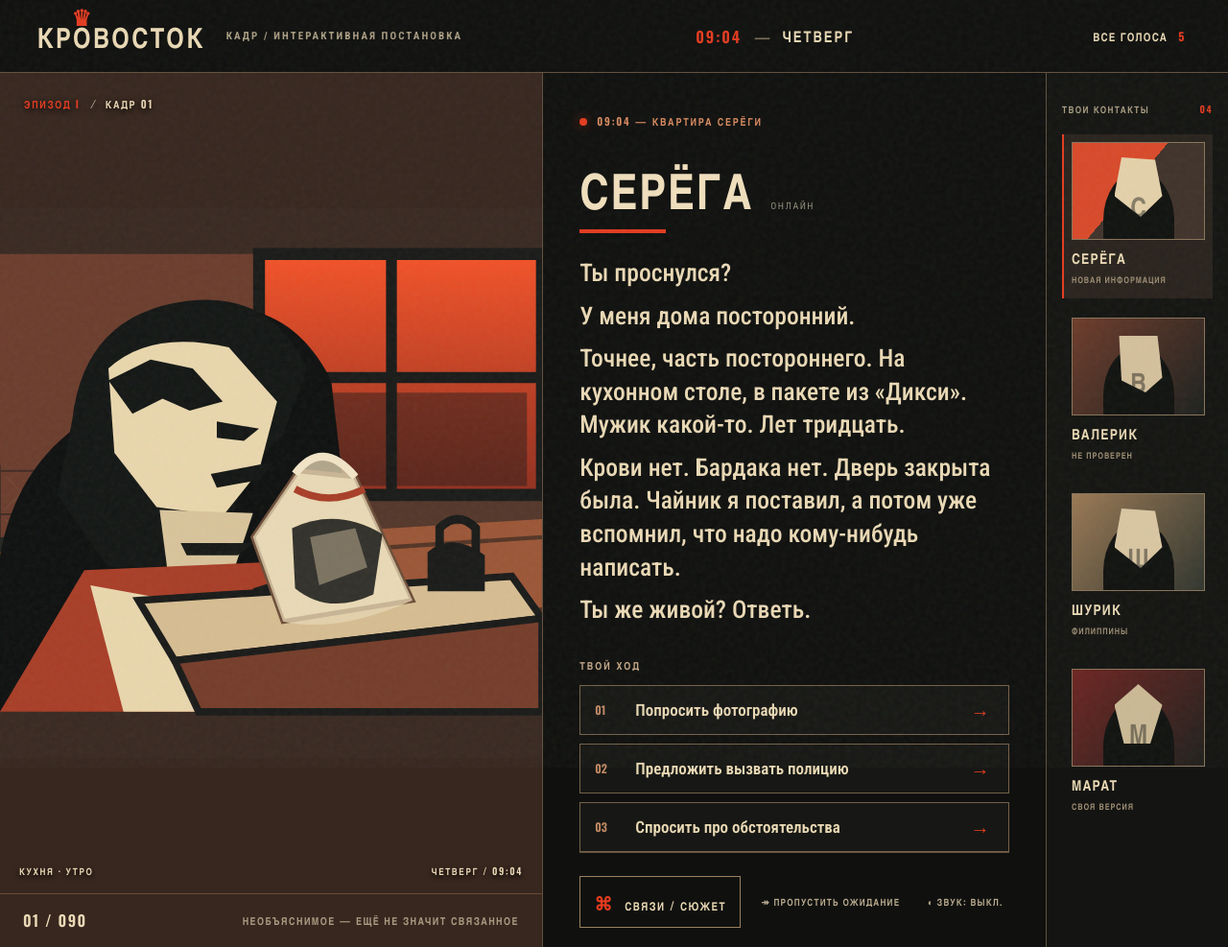
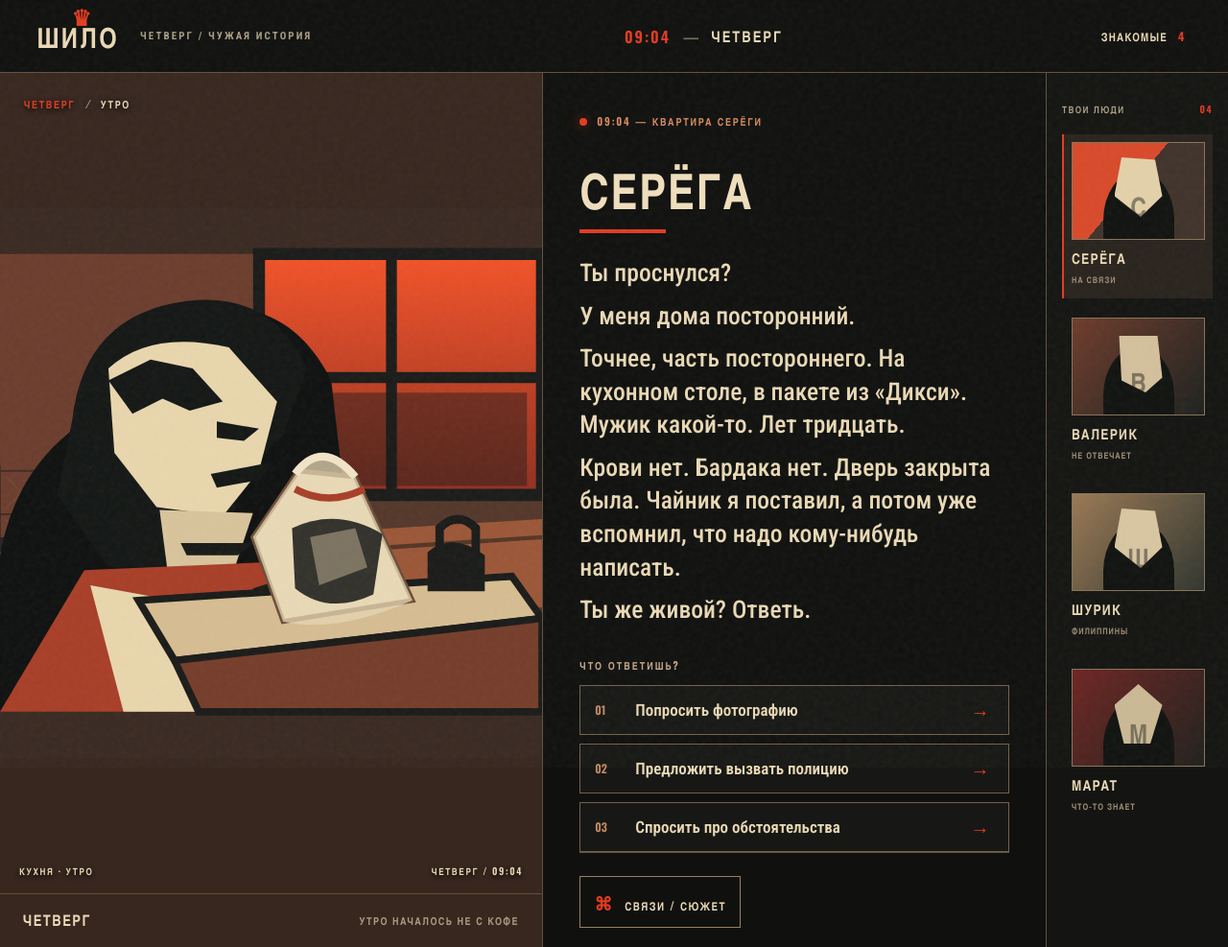
Before and after one commit to oprimeroman-art/krovostok-chat, a plain HTML site: page experiments/09-kadry/index.html in a window 1280 px wide. Shown: the whole page at 96% size. Drawn offline with nearby package versions, Linux system fonts and the light colour scheme.

Commit message:
Rename experiment to Shilo and humanize interface copy

```diff
--- a/experiments/09-kadry/app.js
+++ b/experiments/09-kadry/app.js
@@ -13,15 +13,13 @@ const contacts={
  shu:{name:'ШУРИК',clock:'10:06 — С ДРУГОГО БЕРЕГА',chapter:'ЧЕТВЕРГ',text:['Димон, живой? Это Шура.','Тут у меня море. Настоящее. Без льда, без машин на берегу и без дураков с автоматами.','Я, короче, остаюсь. Сначала думал — месяца на три, а теперь понял, что мне и триста лет тут нормально.','Ты Кольку давно видел? Я его старый номер потерял.']},
  mar:{name:'МАРАТ',clock:'16:02 — СВОЯ ВЕРСИЯ',chapter:'ЧЕТВЕРГ',text:['Ты же вчера говорил, что люди в случайности верят. Я думал, ты шутишь.','Я тут вывел одну закономерность. В городе стало слишком много людей, которым надо срочно что-то забыть.','Старые деньги, новые деньги, старые друзья — у всех всё сходится. Только у меня почему-то не сходится.']}
 };
-function renderContact(id){const c=contacts[id];$('speaker').textContent=c.name;$('location').textContent=c.clock;$('chapter').textContent=c.chapter;$('dialogue').innerHTML=c.text.map(t=>'<p>'+escapeHTML(t)+'</p>').join('');$('sceneNo').textContent=id==='ser'?'КАДР 01':'КАДР '+({val:'04',shu:'03',mar:'08'}[id]);document.querySelectorAll('.contact').forEach(b=>b.classList.toggle('active',b.dataset.contact===id));$('choices').innerHTML='<div class="feedback">Это отдельная линия персонажа. Вернись к Серёге, чтобы продолжить основное событие.</div>'; $('choiceLabel').textContent='ДРУГИЕ ГОЛОСА';$('feedback').hidden=true;}
+function renderContact(id){const c=contacts[id];$('speaker').textContent=c.name;$('location').textContent=c.clock;$('chapter').textContent=c.chapter;$('dialogue').innerHTML=c.text.map(t=>'<p>'+escapeHTML(t)+'</p>').join('');$('sceneNo').textContent=id==='ser'?'УТРО':({val:'ПОЗЖЕ',shu:'ДАЛЕКО',mar:'ВЕЧЕРОМ'}[id]);document.querySelectorAll('.contact').forEach(b=>b.classList.toggle('active',b.dataset.contact===id));$('choices').innerHTML='<div class="feedback">Это отдельная линия персонажа. Вернись к Серёге, чтобы продолжить основное событие.</div>'; $('choiceLabel').textContent='ДРУГИЕ ГОЛОСА';$('feedback').hidden=true;}
 function escapeHTML(s){return s.replace(/[&<>"']/g,c=>({'&':'&amp;','<':'&lt;','>':'&gt;','"':'&quot;',"'":'&#39;'}[c]));}
-function choose(key){if(state.choice)return;const o=outcomes[key];state.choice=key;state.flags={...state.flags,...o.flags};state.history.push({key,at:new Date().toISOString()});$('dialogue').innerHTML='<p>'+escapeHTML(contacts.ser.text[0])+'</p><p>'+escapeHTML(contacts.ser.text[1])+'</p><p>'+escapeHTML(o.reply)+'</p>';$('choiceLabel').textContent='ПОСЛЕДСТВИЕ';$('choices').innerHTML='';$('feedback').textContent=o.effect;$('feedback').hidden=false;document.querySelectorAll('.contact').forEach(b=>{if(o.unlocks.includes(({ser:'Серёга',val:'Валерик',shu:'Шурик',mar:'Марат'}[b.dataset.contact])))b.classList.add('unlocked')});$('sceneNo').textContent='КАДР 02';$('clock').textContent='09:1'+(key==='photo'?'9':'7');$('location').textContent='09:19 — ПОСЛЕ ТВОЕГО ОТВЕТА';const buttons=[['Вернуться к сцене','reset'],['Посмотреть связи','map']];$('choices').innerHTML=buttons.map(([t,a],i)=>'<button data-action="'+a+'"><span>0'+(i+1)+'</span><b>'+t+'</b><i>→</i></button>').join('');$('choices').querySelectorAll('button').forEach(b=>b.addEventListener('click',()=>b.dataset.action==='map'?openMap():reset()));}
-function reset(){state.choice=null;renderContact('ser');$('choiceLabel').textContent='ТВОЙ ХОД';$('choices').innerHTML='';const labels=[['photo','Попросить фотографию'],['police','Предложить вызвать полицию'],['details','Спросить про обстоятельства']];$('choices').innerHTML=labels.map(([k,t],i)=>'<button data-choice="'+k+'"><span>0'+(i+1)+'</span><b>'+t+'</b><i>→</i></button>').join('');$('choices').querySelectorAll('[data-choice]').forEach(b=>b.addEventListener('click',()=>choose(b.dataset.choice)));$('clock').textContent='09:04';$('location').textContent=contacts.ser.clock;$('sceneNo').textContent='КАДР 01';}
+function choose(key){if(state.choice)return;const o=outcomes[key];state.choice=key;state.flags={...state.flags,...o.flags};state.history.push({key,at:new Date().toISOString()});$('dialogue').innerHTML='<p>'+escapeHTML(contacts.ser.text[0])+'</p><p>'+escapeHTML(contacts.ser.text[1])+'</p><p>'+escapeHTML(o.reply)+'</p>';$('choiceLabel').textContent='ЧТО ИЗМЕНИЛОСЬ';$('choices').innerHTML='';$('feedback').textContent=o.effect;$('feedback').hidden=false;document.querySelectorAll('.contact').forEach(b=>{if(o.unlocks.includes(({ser:'Серёга',val:'Валерик',shu:'Шурик',mar:'Марат'}[b.dataset.contact])))b.classList.add('unlocked')});$('sceneNo').textContent='ПОСЛЕ ОТВЕТА';$('clock').textContent='09:1'+(key==='photo'?'9':'7');$('location').textContent='09:19 — ПОСЛЕ ТВОЕГО ОТВЕТА';const buttons=[['Вернуться к Серёге','reset'],['Кто с кем','map']];$('choices').innerHTML=buttons.map(([t,a],i)=>'<button data-action="'+a+'"><span>0'+(i+1)+'</span><b>'+t+'</b><i>→</i></button>').join('');$('choices').querySelectorAll('button').forEach(b=>b.addEventListener('click',()=>b.dataset.action==='map'?openMap():reset()));}
+function reset(){state.choice=null;renderContact('ser');$('choiceLabel').textContent='ЧТО ОТВЕТИШЬ?';$('choices').innerHTML='';const labels=[['photo','Попросить фотографию'],['police','Предложить вызвать полицию'],['details','Спросить про обстоятельства']];$('choices').innerHTML=labels.map(([k,t],i)=>'<button data-choice="'+k+'"><span>0'+(i+1)+'</span><b>'+t+'</b><i>→</i></button>').join('');$('choices').querySelectorAll('[data-choice]').forEach(b=>b.addEventListener('click',()=>choose(b.dataset.choice)));$('clock').textContent='09:04';$('location').textContent=contacts.ser.clock;$('sceneNo').textContent='УТРО';}
 function openMap(){$('overlay').hidden=false;}function closeMap(){$('overlay').hidden=true;}
 $('choices').querySelectorAll('[data-choice]').forEach(b=>b.addEventListener('click',()=>choose(b.dataset.choice)));
 document.querySelectorAll('.contact').forEach(b=>b.addEventListener('click',()=>{if(b.dataset.contact==='ser')reset();else renderContact(b.dataset.contact)}));
 $('mapBtn').addEventListener('click',openMap);$('voicesBtn').addEventListener('click',openMap);$('closeMap').addEventListener('click',closeMap);$('continueMap').addEventListener('click',closeMap);$('overlay').addEventListener('click',e=>{if(e.target===$('overlay'))closeMap()});
-$('skipBtn').addEventListener('click',()=>{$('dialogue').classList.add('skip-flash');setTimeout(()=>$('dialogue').classList.remove('skip-flash'),240)});
-$('soundBtn').addEventListener('click',()=>{state.sound=!state.sound;$('soundBtn').textContent=state.sound?'◖ ЗВУК: ВКЛ.':'◖ ЗВУК: ВЫКЛ.'});
 document.addEventListener('keydown',e=>{if(e.key==='Escape')closeMap();if(['1','2','3'].includes(e.key)&&!state.choice){const b=$('choices').querySelectorAll('[data-choice]')[Number(e.key)-1];b?.click()}});
 })();
--- a/experiments/09-kadry/index.html
+++ b/experiments/09-kadry/index.html
@@ -4,20 +4,20 @@
 <meta charset="utf-8">
 <meta name="viewport" content="width=device-width,initial-scale=1">
 <meta name="theme-color" content="#11110f">
-<title>КРОВОСТОК — КАДР / эксперимент 09</title>
+<title>ШИЛО — ЧЕТВЕРГ</title>
 <link rel="stylesheet" href="style.css">
 </head>
 <body>
 <div class="grain"></div>
 <header class="topbar">
-  <a class="brand" href="./"><span class="crown">♛</span>КРОВОСТОК</a>
-  <span class="edition">КАДР / ИНТЕРАКТИВНАЯ ПОСТАНОВКА</span>
+  <a class="brand" href="./"><span class="crown">♛</span>ШИЛО</a>
+  <span class="edition">ЧЕТВЕРГ / ЧУЖАЯ ИСТОРИЯ</span>
   <div class="top-meta"><span id="clock">09:04</span><i>—</i><span id="chapter">ЧЕТВЕРГ</span></div>
-  <button class="voices" id="voicesBtn">ВСЕ ГОЛОСА <b>5</b></button>
+  <button class="voices" id="voicesBtn">ЗНАКОМЫЕ <b>4</b></button>
 </header>
 <main class="layout">
   <section class="art-panel" aria-label="Сцена">
-    <div class="scene-tag"><span>ЭПИЗОД I</span><i>/</i><span id="sceneNo">КАДР 01</span></div>
+    <div class="scene-tag"><span>ЧЕТВЕРГ</span><i>/</i><span id="sceneNo">УТРО</span></div>
     <div class="artwork" id="artwork">
       <svg class="scene-svg" viewBox="0 0 900 760" role="img" aria-label="Серёга на кухне, пакет на столе">
         <defs>
@@ -61,16 +61,16 @@
       </svg>
       <div class="art-caption"><span>КУХНЯ · УТРО</span><span>ЧЕТВЕРГ / 09:04</span></div>
     </div>
-    <div class="art-bottom"><span>01 / 090</span><span>НЕОБЪЯСНИМОЕ — ЕЩЁ НЕ ЗНАЧИТ СВЯЗАННОЕ</span></div>
+    <div class="art-bottom"><span>ЧЕТВЕРГ</span><span>УТРО НАЧАЛОСЬ НЕ С КОФЕ</span></div>
   </section>
   <section class="dialogue-panel">
     <div class="eyebrow"><span class="live-dot"></span><span id="location">09:04 — КВАРТИРА СЕРЁГИ</span></div>
-    <div class="speaker-row"><h1 id="speaker">СЕРЁГА</h1><span class="status">ОНЛАЙН</span></div>
+    <div class="speaker-row"><h1 id="speaker">СЕРЁГА</h1></div>
     <div class="rule"></div>
     <div class="dialogue" id="dialogue" aria-live="polite">
       <p>Ты проснулся?</p><p>У меня дома посторонний.</p><p>Точнее, часть постороннего. На кухонном столе, в пакете из «Дикси». Мужик какой-то. Лет тридцать.</p><p>Крови нет. Бардака нет. Дверь закрыта была. Чайник я поставил, а потом уже вспомнил, что надо кому-нибудь написать.</p><p>Ты же живой? Ответь.</p>
     </div>
-    <div class="choice-label" id="choiceLabel">ТВОЙ ХОД</div>
+    <div class="choice-label" id="choiceLabel">ЧТО ОТВЕТИШЬ?</div>
     <div class="choices" id="choices">
       <button data-choice="photo"><span>01</span><b>Попросить фотографию</b><i>→</i></button>
       <button data-choice="police"><span>02</span><b>Предложить вызвать полицию</b><i>→</i></button>
@@ -79,28 +79,27 @@
     <div class="feedback" id="feedback" hidden></div>
     <div class="bottom-actions">
       <button class="map-button" id="mapBtn"><span class="network-icon">⌘</span> СВЯЗИ / СЮЖЕТ</button>
-      <button id="skipBtn">↠ ПРОПУСТИТЬ ОЖИДАНИЕ</button>
-      <button id="soundBtn">◖ ЗВУК: ВЫКЛ.</button>
+
     </div>
   </section>
   <aside class="character-rail">
-    <div class="rail-title">ТВОИ КОНТАКТЫ <span>04</span></div>
-    <button class="contact active" data-contact="ser"><div class="portrait p-ser"><span>С</span></div><b>СЕРЁГА</b><small>НОВАЯ ИНФОРМАЦИЯ</small></button>
-    <button class="contact" data-contact="val"><div class="portrait p-val"><span>В</span></div><b>ВАЛЕРИК</b><small>НЕ ПРОВЕРЕН</small></button>
+    <div class="rail-title">ТВОИ ЛЮДИ <span>04</span></div>
+    <button class="contact active" data-contact="ser"><div class="portrait p-ser"><span>С</span></div><b>СЕРЁГА</b><small>НА СВЯЗИ</small></button>
+    <button class="contact" data-contact="val"><div class="portrait p-val"><span>В</span></div><b>ВАЛЕРИК</b><small>НЕ ОТВЕЧАЕТ</small></button>
     <button class="contact" data-contact="shu"><div class="portrait p-shu"><span>Ш</span></div><b>ШУРИК</b><small>ФИЛИППИНЫ</small></button>
-    <button class="contact" data-contact="mar"><div class="portrait p-mar"><span>М</span></div><b>МАРАТ</b><small>СВОЯ ВЕРСИЯ</small></button>
+    <button class="contact" data-contact="mar"><div class="portrait p-mar"><span>М</span></div><b>МАРАТ</b><small>ЧТО-ТО ЗНАЕТ</small></button>
   </aside>
 </main>
 <div class="overlay" id="overlay" hidden>
   <div class="map-modal">
-    <div class="modal-head"><div><span class="eyebrow">КАРТА ВЛИЯНИЙ</span><h2>СВЯЗИ / СЮЖЕТ</h2></div><button id="closeMap">×</button></div>
-    <p class="map-note">Линии показывают известные контакты, а не доказанный общий заговор.</p>
+    <div class="modal-head"><div><span class="eyebrow">ЗНАКОМЫЕ И НЕЗНАКОМЦЫ</span><h2>КТО С КЕМ</h2></div><button id="closeMap">×</button></div>
+    <p class="map-note">Кто с кем знаком, кто что слышал и где начинаются догадки.</p>
     <div class="network" id="network">
       <svg viewBox="0 0 600 340" preserveAspectRatio="none"><path d="M105 150L290 90L480 150M105 150L290 260M290 90L480 150" /><path class="dashed" d="M290 90L290 260"/></svg>
-      <div class="node n-ser"><b>СЕРЁГА</b><small>ГОЛОВА</small></div><div class="node n-val"><b>ВАЛЕРИК</b><small>КОНТАКТ</small></div><div class="node n-shu"><b>ШУРИК</b><small>ОТДЕЛЬНАЯ ЛИНИЯ</small></div><div class="node n-mar"><b>МАРАТ</b><small>ВЕРСИЯ</small></div><div class="node n-you"><b>ТЫ</b><small>ПОСРЕДНИК</small></div>
+      <div class="node n-ser"><b>СЕРЁГА</b><small>ПЕРВЫЙ ПОЗВОНИЛ</small></div><div class="node n-val"><b>ВАЛЕРИК</b><small>ЗНАЕТ СЕРЁГУ</small></div><div class="node n-shu"><b>ШУРИК</b><small>ДАВНО УЕХАЛ</small></div><div class="node n-mar"><b>МАРАТ</b><small>ЧТО-ТО ЗНАЕТ</small></div><div class="node n-you"><b>ТЫ</b><small>ТЫ</small></div>
     </div>
     <div class="map-legend"><span><i></i> известный контакт</span><span><i class="dashed-key"></i> предположение</span></div>
-    <button class="close-wide" id="continueMap">ВЕРНУТЬСЯ К СЦЕНЕ</button>
+    <button class="close-wide" id="continueMap">НАЗАД</button>
   </div>
 </div>
 <script src="app.js"></script>
```
Also changed, not shown: 1 other file.
